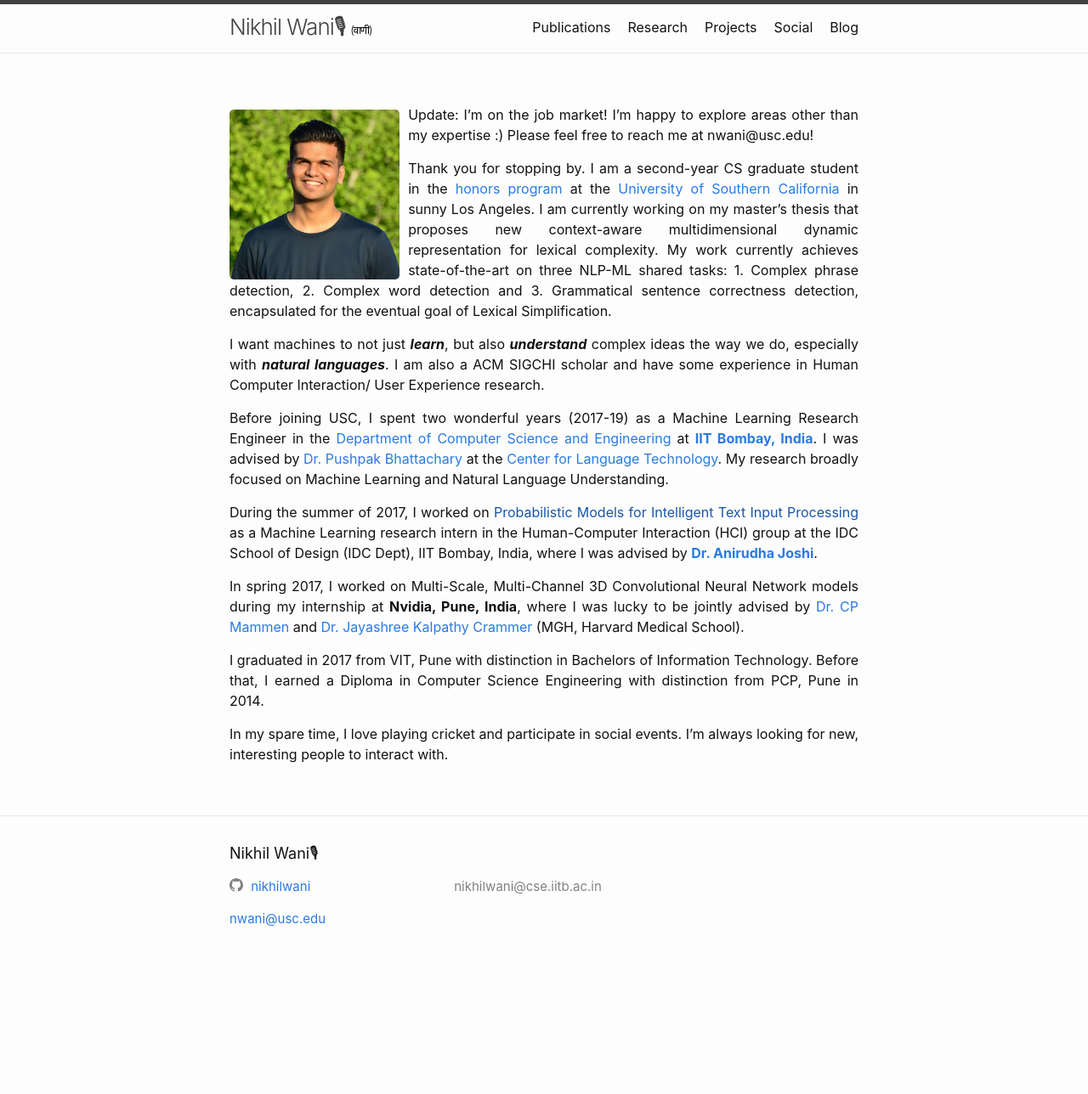
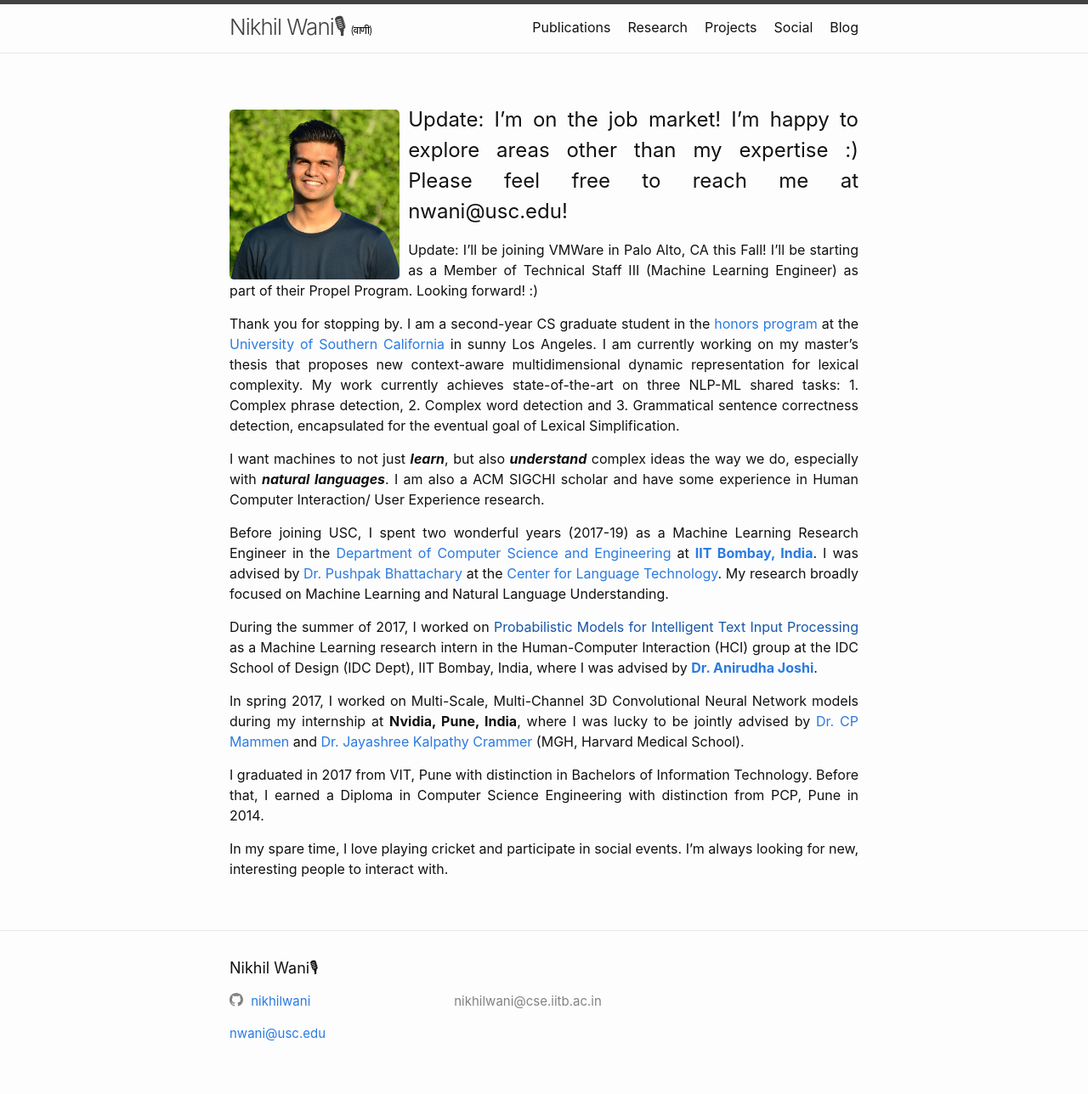
Before and after one commit to nikhilwani/nikhilwani.github.io, a Jekyll site: the page built from index.md, in a window 1280 px wide. Shown: the whole page at 85% size. Built offline with Jekyll 4.4.1, drawn with Linux system fonts in a browser that asks for light colours; comment, search, counter and statistics services are not loaded; before the commit the page ends 1153 px from its top, so only the background shows below that.

Commit message:
Update index.md

```diff
--- a/index.md
+++ b/index.md
@@ -64,7 +64,8 @@ body
 
 </div>
 
-Update: I'm on the job market! I'm happy to explore areas other than my expertise :) Please feel free to reach me at nwani@usc.edu!
+# Update: I'm on the job market! I'm happy to explore areas other than my expertise :) Please feel free to reach me at nwani@usc.edu!
+Update: I'll be joining VMWare in Palo Alto, CA this Fall! I'll be starting as a Member of Technical Staff III (Machine Learning Engineer) as part of their Propel Program. Looking forward! :)
 
 Thank you for stopping by. I am a second-year CS graduate student in the [honors program](https://www.cs.usc.edu/academic-programs/masters/cs_ms_honors/) at the [University of Southern California](https://www.usc.edu/) in sunny Los Angeles. I am currently working on my master's thesis that proposes new context-aware multidimensional dynamic representation for lexical complexity. My work currently achieves state-of-the-art on three NLP-ML shared tasks: 1. Complex phrase detection, 2. Complex word detection and 3. Grammatical sentence correctness detection, encapsulated for the eventual goal of Lexical Simplification.
 
```
